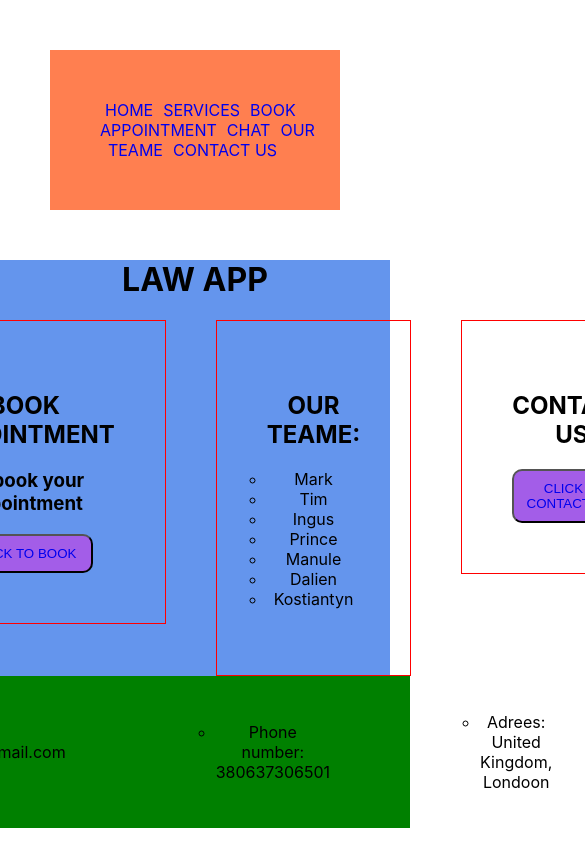
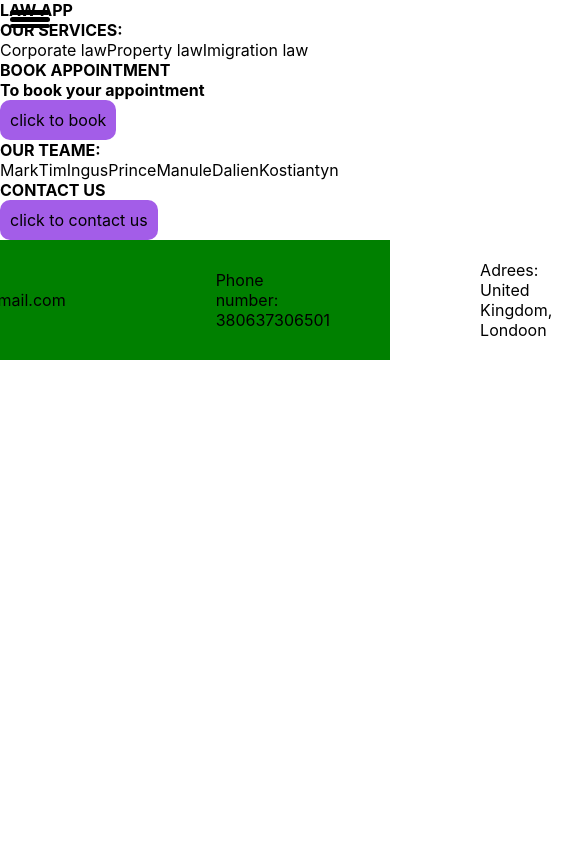
Before and after one commit to Kost90/law-app, a React (Create React App) app: page / in a window 390 px wide. Shown: the top 844 px of the page, 585 px wide, since content can reach past the window. Built offline with nearby package versions, Linux system fonts and the light colour scheme.

Commit message:
created hamburger menu and animation

```diff
--- a/package.json
+++ b/package.json
@@ -3,6 +3,11 @@
   "version": "0.1.0",
   "private": true,
   "dependencies": {
+    "@emotion/react": "^11.11.1",
+    "@emotion/styled": "^11.11.0",
+    "@mui/icons-material": "^5.13.7",
+    "@mui/material": "^5.13.7",
+    "@mui/styled-engine-sc": "^5.12.0",
     "@testing-library/jest-dom": "^5.16.5",
     "@testing-library/react": "^13.4.0",
     "@testing-library/user-event": "^13.5.0",
@@ -11,6 +16,7 @@
     "react-hook-form": "^7.45.1",
     "react-router-dom": "^6.14.0",
     "react-scripts": "5.0.1",
+    "styled-components": "^5.3.11",
     "uuid": "^9.0.0",
     "web-vitals": "^2.1.4"
   },
--- a/src/App.css
+++ b/src/App.css
@@ -1,45 +1,37 @@
-body{
-  text-align: center;
+* {
+  margin: 0;
+  padding: 0;
+  border: 0;
+  outline: 0;
+  text-decoration: none;
+  vertical-align: baseline;
+  box-sizing: border-box;
+  color: inherit;
+  font-size: inherit;
+  font-family: inherit;
+  line-height: inherit;
 }
 
-header{
-  margin: 50px;
-  background-color: coral;
-  padding: 50px;
+article, aside, details, figcaption, figure, footer, header, hgroup, menu, nav, section {
+  display: block;
 }
 
-a{
-  margin: 5px;
-  text-decoration: none;
-  text-transform: uppercase;
-}
-
-li{
+ol, ul {
   list-style: none;
 }
 
-.flexcontainer{
-  display: flex;
-  justify-content: center;
-  flex-direction: column;
-  align-items: center;
-  border: 1px solid red;
-  padding: 50px;
+blockquote, q {
+  quotes: none;
 }
 
-.flexrow{
-  display: flex;
-    justify-content: center;
-    align-items: baseline;
-    flex-direction: row;
-    gap: 50px;
+blockquote:before, blockquote:after, q:before, q:after {
+  content: "";
+  content: none;
 }
 
-.border{
-  border: 1px solid red;
-  padding: 50px;
+table {
+  border-collapse: collapse;
+  border-spacing: 0;
 }
 
-.background{
-  background-color: cornflowerblue;
-}
+/*# sourceMappingURL=reset.css.map */
--- /dev/null
+++ b/src/components/ui/Hamburgermenu/Hamburger.jsx
@@ -0,0 +1,15 @@
+import React from 'react'
+import styles from './Hamburgermenu.module.css'
+
+function Hamburger({isOpen}) {
+
+  return (
+    <div className={styles.hamburger_menu}>
+        <div className={isOpen?`${styles.burger} ${styles.burger_1}`:styles.burger}></div>
+        <div className={isOpen?`${styles.burger} ${styles.burger_2}`:styles.burger}></div>
+        <div className={isOpen?`${styles.burger} ${styles.burger_3}`:styles.burger}></div>
+    </div>
+  )
+}
+
+export default Hamburger
--- /dev/null
+++ b/src/components/ui/Hamburgermenu/Hamburgermenu.module.css
@@ -0,0 +1,31 @@
+
+    .hamburger_menu{
+        display: flex;
+        flex-direction: column;
+        position: absolute;
+        top: 0;
+        left: 0px;
+        gap: 2px;
+    }
+
+    .burger{
+        width: 2.5rem;
+        height: 0.3rem;
+        border-radius: 10px;
+        background-color: black;
+        transform-origin: 10px;
+        transition: all 0.3s linear;
+    }
+
+    .burger_1{
+        transform: rotate(50deg);
+    }
+
+    .burger_2{
+        transform: translateX(100%);
+        opacity: 0;
+    }
+
+    .burger_3{
+        transform: rotate(-50deg);
+    }
--- a/src/components/ui/navbar/NavBar.js
+++ b/src/components/ui/navbar/NavBar.js
@@ -1,15 +1,29 @@
-import React from 'react';
+import {useState} from 'react';
 import { Link } from 'react-router-dom';
+import styles from './Navbar.module.css'
+import Hamburger from '../Hamburgermenu/Hamburger';
 
 function NavBar() {
+
+  const [isOpen, setsiOpen] = useState(false)
+
+  const toggleHamburger = () =>{
+    setsiOpen(!isOpen);
+  }
+
   return (
     <header>
-        <Link to="/">Home</Link>
-        <Link to="services">Services</Link>
-        <Link to="bookappointment">Book appointment</Link>
-        <Link to="chatpage">Chat</Link>
-        <Link to="ourteame">Our Teame</Link>
-        <Link to="contactus">Contact us</Link>
+      <ul className={isOpen ? styles.openHamburger: styles.closeHamburger}>
+        <li><Link to="/">Home</Link></li>
+        <li><Link to="services">Services</Link></li>
+        <li><Link to="bookappointment">Book appointment</Link></li>
+        <li><Link to="chatpage">Chat</Link></li>
+        <li><Link to="ourteame">Our Teame</Link></li>
+        <li><Link to="contactus">Contact us</Link></li>
+      </ul>
+      <div className={styles.hamburger} onClick={toggleHamburger}>
+      <Hamburger isOpen={isOpen}/>
+      </div>
     </header>
   )
 }
--- a/src/components/ui/navbar/Navbar.module.css
+++ b/src/components/ui/navbar/Navbar.module.css
@@ -0,0 +1,48 @@
+.hamburger{
+    display:none;
+}
+
+.openHamburger{
+    position: absolute;
+    display: flex;
+    justify-content: space-between;
+    align-items: center;
+    flex-direction: column;
+    top:-175px;
+    gap: 10px;
+    animation: hamburger 2s ease 0.8ms;
+    animation-fill-mode: forwards;
+    width: 100%;
+}
+
+@keyframes hamburger{
+   from {top: -175px}
+    to{ top: 0;
+        background-color: aliceblue;}
+}
+
+
+.closeHamburger{
+    display: none;
+    width: 100%;
+    position: absolute;
+    top: -175px;
+}
+
+li{
+    display: inline-block;
+}
+
+
+@media (max-width: 767px){
+    .hamburger{
+        display: flex;
+        position: fixed;
+        padding: 10px;
+        margin: 10px;
+        top: 0;
+        right: 10;
+    }
+
+
+}
```
Also changed, not shown: 2 other files (tests, documents, lock files or other folders).
